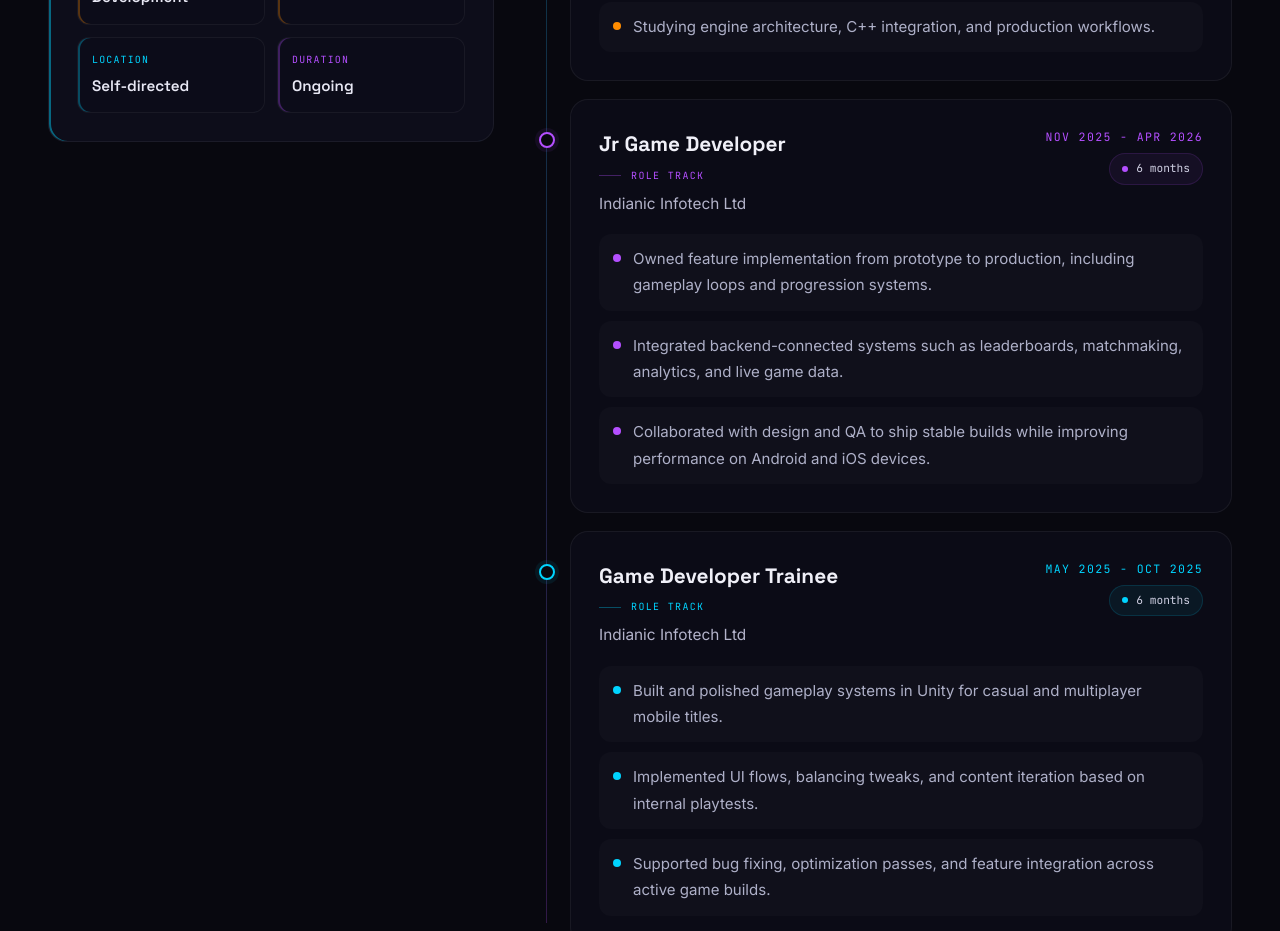
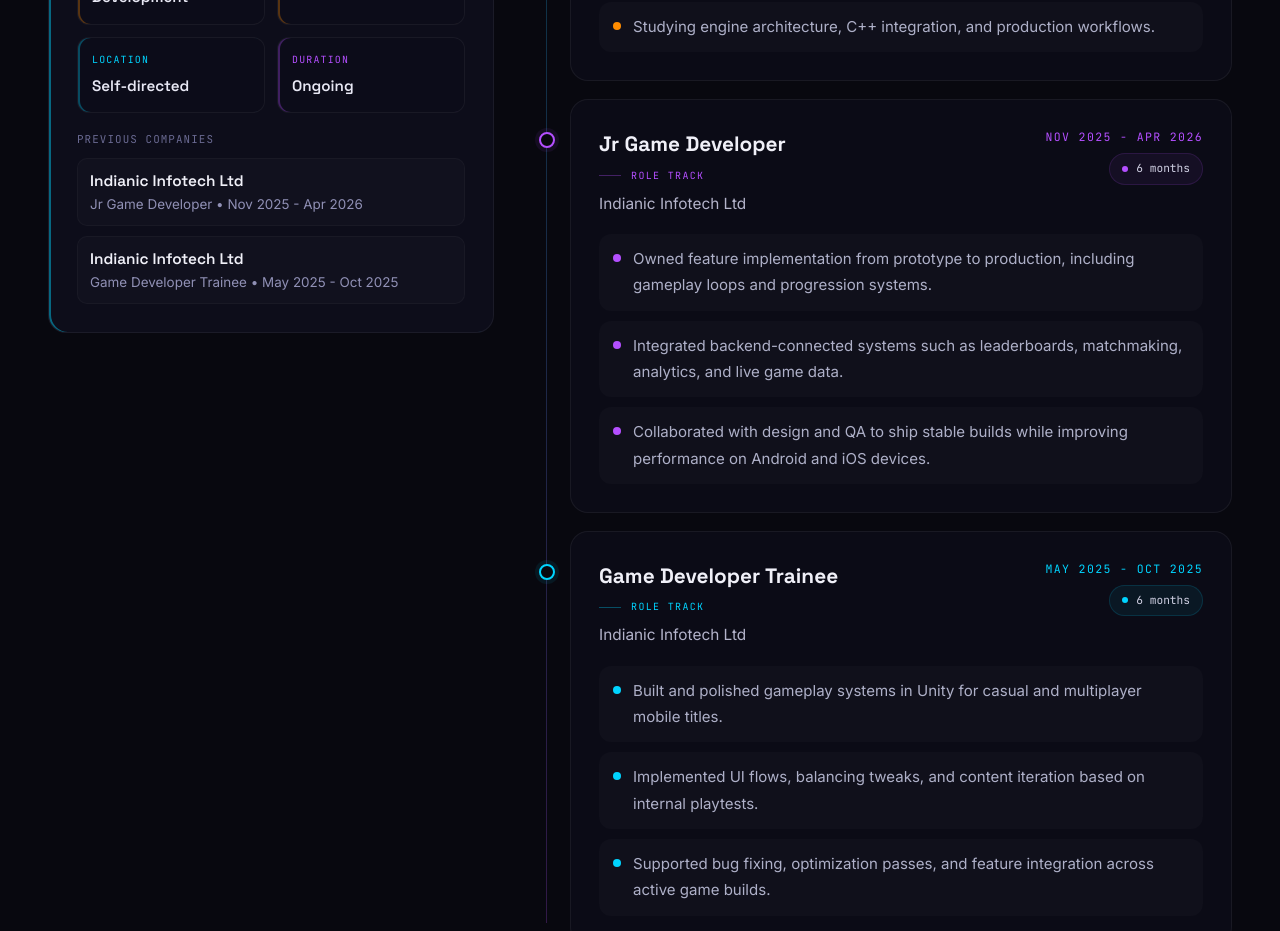
Before and after one commit to Prasham-Desai/Portfolio, a React (Create React App) app: page / in a window 1280 px wide. Shown: the part 4280-5211 px from the top of the page. Built offline with nearby package versions, Linux system fonts and the light colour scheme.

Commit message:
Update Experience.jsx

```diff
--- a/src/components/Experience.jsx
+++ b/src/components/Experience.jsx
@@ -252,6 +252,32 @@
                 </motion.div>
               ))}
             </div>
+
+            <div style={{ marginTop: 18 }}>
+              <div style={{
+                fontFamily: "'JetBrains Mono', monospace",
+                fontSize: '0.68rem',
+                color: '#6a6a92',
+                letterSpacing: '0.1em',
+                marginBottom: 10,
+                textTransform: 'uppercase',
+              }}>
+                Previous Companies
+              </div>
+              <div style={{ display: 'grid', gap: 10 }}>
+                {experienceItems.slice(1).map((c) => (
+                  <div key={c.company + c.period} style={{
+                    padding: '10px 12px',
+                    borderRadius: 10,
+                    background: 'rgba(255,255,255,0.02)',
+                    border: '1px solid rgba(255,255,255,0.03)'
+                  }}>
+                    <div style={{ fontFamily: "'Space Grotesk', sans-serif", fontSize: '0.96rem', fontWeight: 600, color: '#f0f0f8' }}>{c.company}</div>
+                    <div style={{ fontFamily: "'Inter', sans-serif", fontSize: '0.84rem', color: '#9090b5' }}>{c.role} • {c.period}</div>
+                  </div>
+                ))}
+              </div>
+            </div>
           </motion.div>
 
           <div className="experience-timeline" style={{ position: 'relative', paddingLeft: 32 }}>
```
